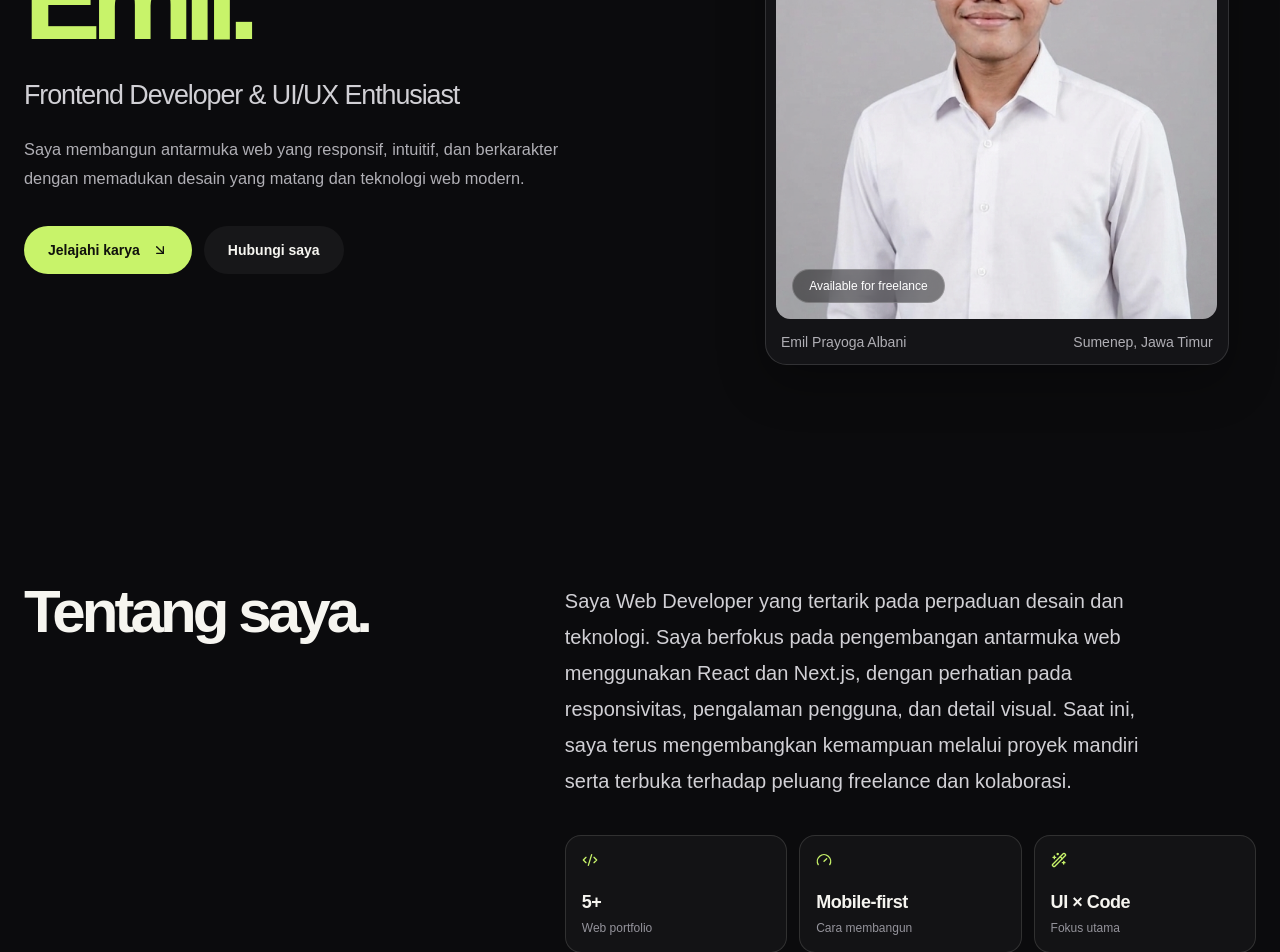
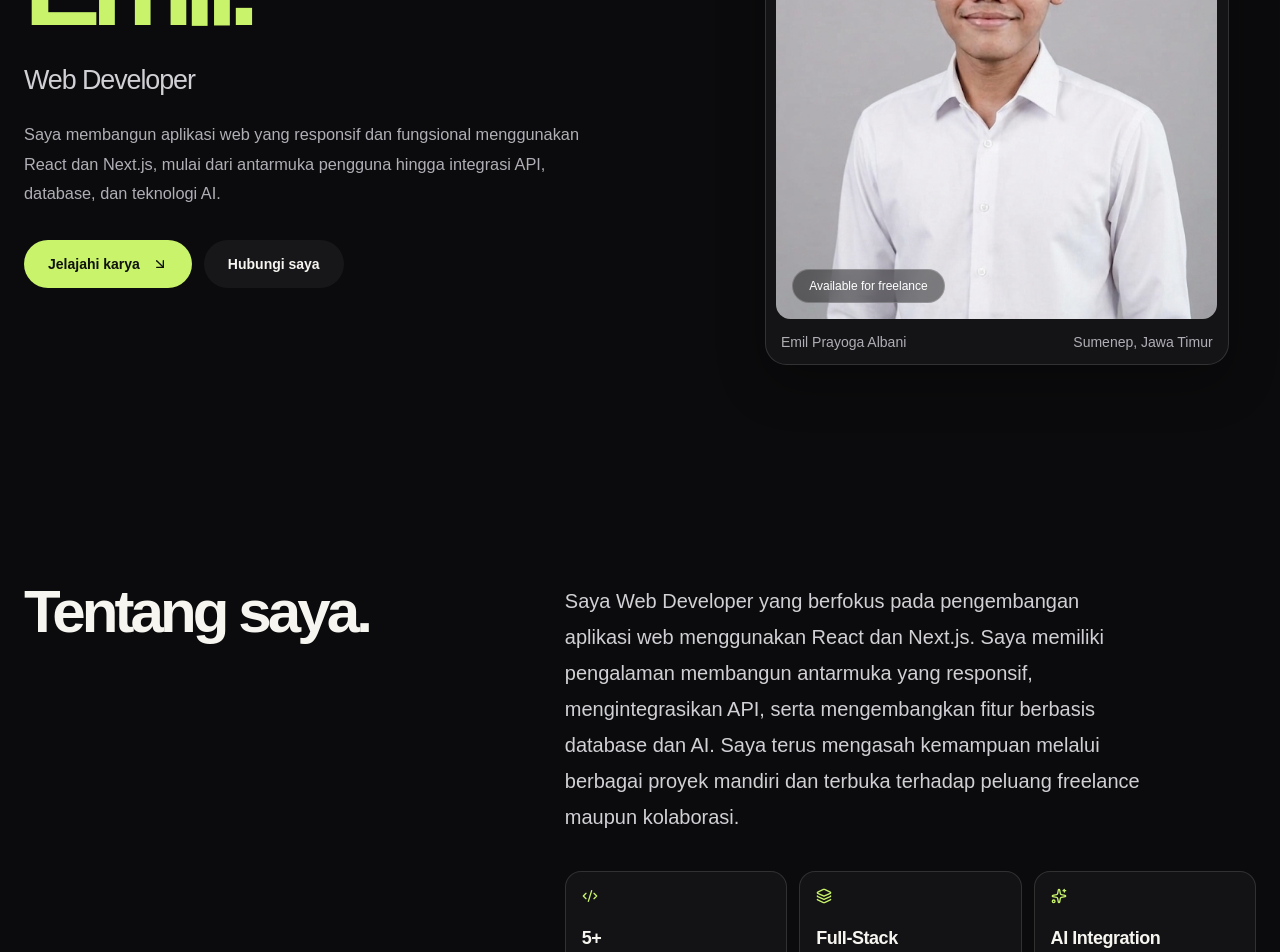
Before and after one commit to emil-prayoga/portfolio-emil, a Next.js app: page / in a window 1280 px wide. Shown: the part 420-1372 px from the top of the page. Built offline with nearby package versions, Linux system fonts and the light colour scheme; no server answers.

Commit message:
feat: update portfolio profile and skills

```diff
--- a/components/AboutSection.tsx
+++ b/components/AboutSection.tsx
@@ -1,10 +1,10 @@
 import Link from "next/link";
-import { ArrowUpRight, Code2, Gauge, WandSparkles } from "lucide-react";
+import { ArrowUpRight, Code2, Layers3, Sparkles } from "lucide-react";
 
 const highlights = [
-  { icon: Code2, value: "5+", label: "Web portfolio" },
-  { icon: Gauge, value: "Mobile-first", label: "Cara membangun" },
-  { icon: WandSparkles, value: "UI × Code", label: "Fokus utama" },
+  { icon: Code2, value: "5+", label: "Proyek Web" },
+  { icon: Layers3, value: "Full-Stack", label: "Web Development" },
+  { icon: Sparkles, value: "AI Integration", label: "Pengembangan Fitur" },
 ];
 
 export default function AboutSection() {
@@ -13,7 +13,7 @@ export default function AboutSection() {
       <div className="gallery-shell grid gap-10 md:grid-cols-[.8fr_1.2fr] md:gap-20">
         <div><h2 className=" text-5xl font-semibold leading-[.95] tracking-[-.065em] sm:text-6xl">Tentang saya.</h2></div>
         <div>
-          <p className="max-w-xl text-lg leading-8 text-[#d1d0d5] sm:text-xl sm:leading-9">Saya Web Developer yang tertarik pada perpaduan desain dan teknologi. Saya berfokus pada pengembangan antarmuka web menggunakan React dan Next.js, dengan perhatian pada responsivitas, pengalaman pengguna, dan detail visual. Saat ini, saya terus mengembangkan kemampuan melalui proyek mandiri serta terbuka terhadap peluang freelance dan kolaborasi.</p>
+          <p className="max-w-xl text-lg leading-8 text-[#d1d0d5] sm:text-xl sm:leading-9">Saya Web Developer yang berfokus pada pengembangan aplikasi web menggunakan React dan Next.js. Saya memiliki pengalaman membangun antarmuka yang responsif, mengintegrasikan API, serta mengembangkan fitur berbasis database dan AI. Saya terus mengasah kemampuan melalui berbagai proyek mandiri dan terbuka terhadap peluang freelance maupun kolaborasi.</p>
           <div className="mt-9 grid grid-cols-1 gap-3 sm:grid-cols-3">
             {highlights.map(({ icon: Icon, value, label }) => <div key={label} className="rounded-2xl border border-white/10 bg-white/[.035] p-4"><Icon aria-hidden="true" className="mb-5 h-4 w-4 text-[#c8f36a]" /><p className="text-lg font-semibold tracking-tight">{value}</p><p className="mt-1 text-xs text-[#89877f]">{label}</p></div>)}
           </div>
--- a/components/HeroSection.tsx
+++ b/components/HeroSection.tsx
@@ -11,9 +11,9 @@ export default function HeroSection() {
     <section id="home" className="hero gallery-shell grid grid-cols-1 items-center gap-12 md:grid-cols-[1.1fr_.9fr] md:gap-14 lg:gap-20">
       <div className="flex flex-col items-start">
         <h1 className="hero-title">Halo, saya <span>Emil.</span></h1>
-        <p className="hero-role mt-6">Frontend Developer & UI/UX Enthusiast</p>
+        <p className="hero-role mt-6">Web Developer</p>
         <p className="hero-copy mt-5">
-          Saya membangun antarmuka web yang responsif, intuitif, dan berkarakter dengan memadukan desain yang matang dan teknologi web modern.
+            Saya membangun aplikasi web yang responsif dan fungsional menggunakan React dan Next.js, mulai dari antarmuka pengguna hingga integrasi API, database, dan teknologi AI.
         </p>
 
         <div className="mt-8 flex flex-wrap items-center gap-3">
--- a/components/SkillsSection.tsx
+++ b/components/SkillsSection.tsx
@@ -1,9 +1,15 @@
 const skills = [
-  { name: "Next.js", category: "Framework" }, { name: "React.js", category: "Frontend" },
-  { name: "Tailwind CSS", category: "Styling" }, { name: "TypeScript", category: "Language" },
-  { name: "JavaScript", category: "Language" }, { name: "Supabase", category: "Backend / DB" },
-  { name: "Figma & Stitch", category: "UI/UX Design" }, { name: "Git & GitHub", category: "Tools" },
-  { name: "Shacdn UI & Framer Motion", category: "Library" },
+  { name: "JavaScript", category: "Language" },
+  { name: "TypeScript", category: "Language" },
+  { name: "React.js", category: "Frontend" },
+  { name: "Next.js", category: "Framework" },
+  { name: "Tailwind CSS", category: "Styling" },
+  { name: "shadcn/ui", category: "UI Library" },
+  { name: "Framer Motion", category: "Animation" },
+  { name: "Supabase", category: "Backend & Database" },
+  { name: "REST API", category: "Integration" },
+  { name: "Git & GitHub", category: "Tools" },
+  { name: "Figma & Stitch", category: "UI/UX Design" },
 ];
 
 export default function SkillsSection() {
--- a/src/data/projects.js
+++ b/src/data/projects.js
@@ -4,7 +4,7 @@ export const personalProjects = [
     title: "Smart UMKM",
     description: "Aplikasi web berbasis AI yang dirancang untuk membantu pelaku UMKM mengelola dan mengembangkan bisnis melalui fitur digital yang mendukung kebutuhan usaha.",
     tags: ["Next.js", "AI API Integration", "Supabase"],
-    link: "https://smart-umkm-sigma.vercel.app/",
+    link: "https://smart-umkm-sigma.vercel.app/dashboard",
     githubUrl: "https://github.com/emil-prayoga/smart-umkm",
   },
   {
```
